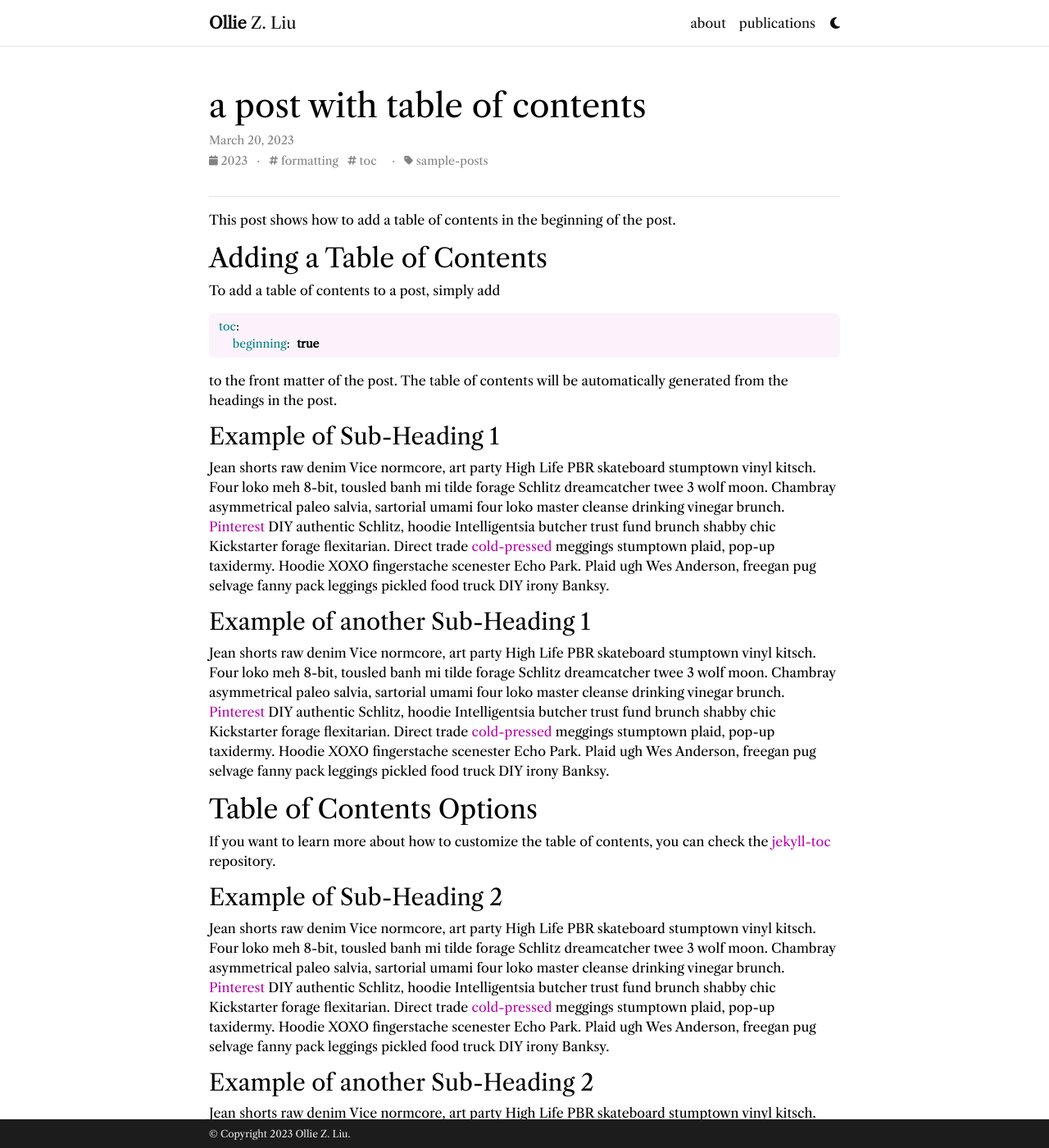
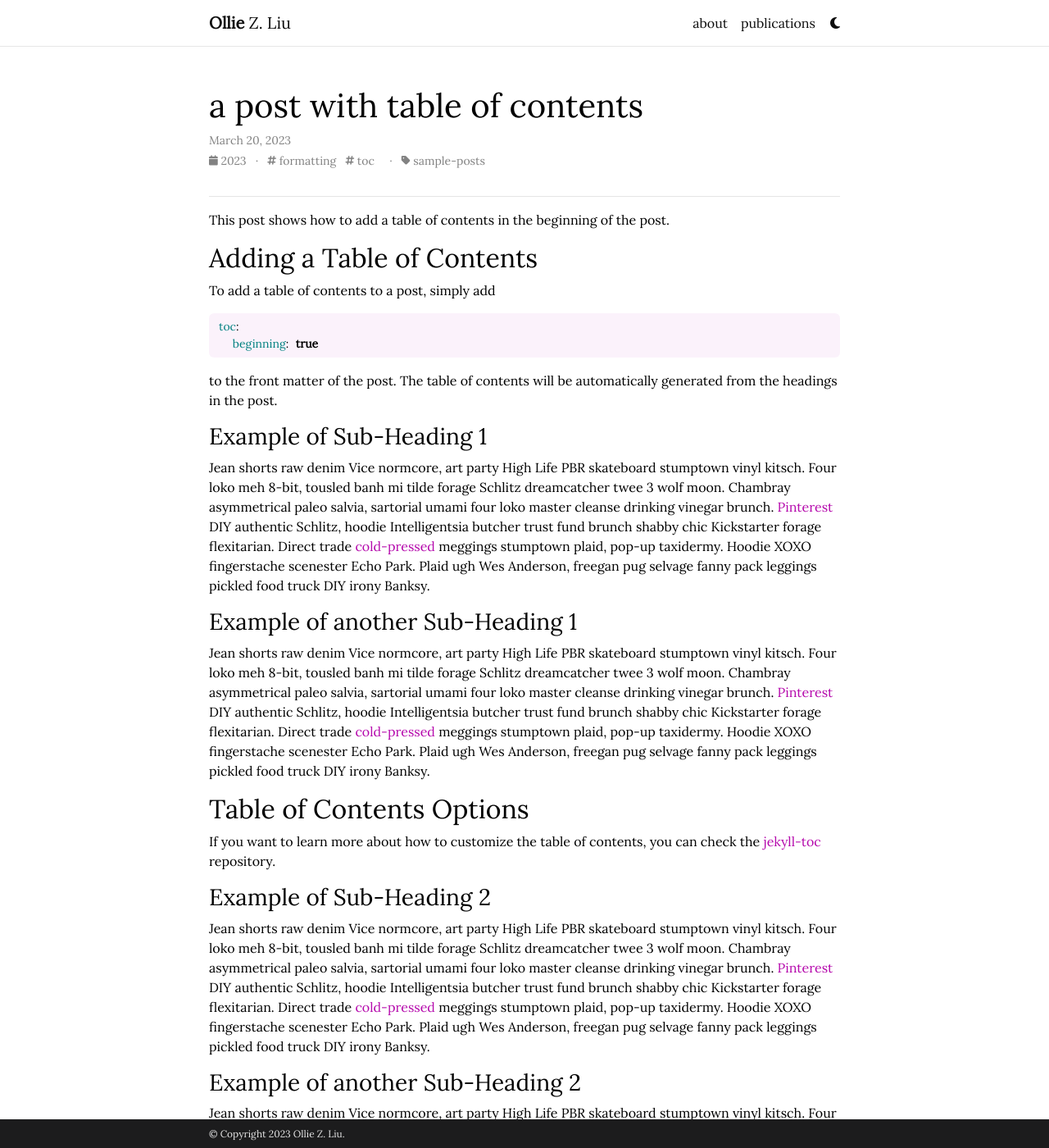
Before and after one commit to oliu-io/oliu-io.github.io, a Jekyll site: the page built from _posts/2023-03-20-table-of-contents.md, in a window 1280 px wide and 1400 px high. Shown: the whole window at 82% size. Built offline with Jekyll 4.4.1, drawn with Linux system fonts in a browser that asks for light colours; comment, search, counter and statistics services are not loaded; a style sheet for code colours, icons or effects is not loaded.

Commit message:
try lora

```diff
--- a/_includes/head.html
+++ b/_includes/head.html
@@ -14,6 +14,9 @@
     <link rel="preconnect" href="https://fonts.googleapis.com">
     <link rel="preconnect" href="https://fonts.gstatic.com" crossorigin>
     <link href="https://fonts.googleapis.com/css2?family=Libre+Caslon+Text&display=swap" rel="stylesheet">
+    <link rel="preconnect" href="https://fonts.googleapis.com">
+    <link rel="preconnect" href="https://fonts.gstatic.com" crossorigin>
+    <link href="https://fonts.googleapis.com/css2?family=Lora&display=swap" rel="stylesheet">
     <!-- Code Syntax Highlighting -->
     <link rel="stylesheet" href="{{ '/assets/css/jekyll-pygments-themes-github.css' | relative_url | bust_file_cache }}" media="" id="highlight_theme_light" />
 
--- a/_sass/_base.scss
+++ b/_sass/_base.scss
@@ -17,7 +17,7 @@
 span,
 strong {
   color: var(--global-text-color);
-  font-family: 'Libre Caslon Text', serif;
+  font-family: 'Lora', serif;
 }
 
 hr {
```
